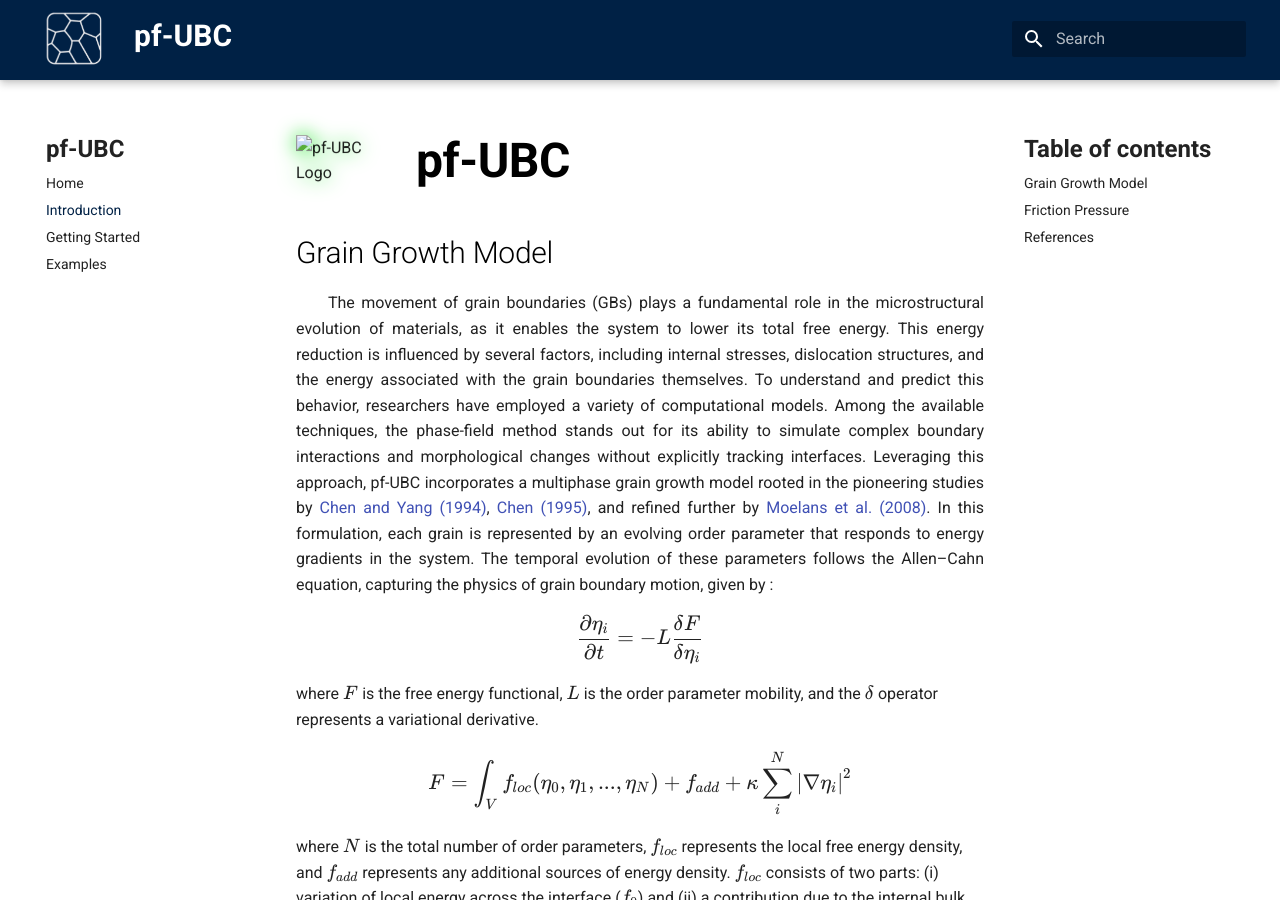
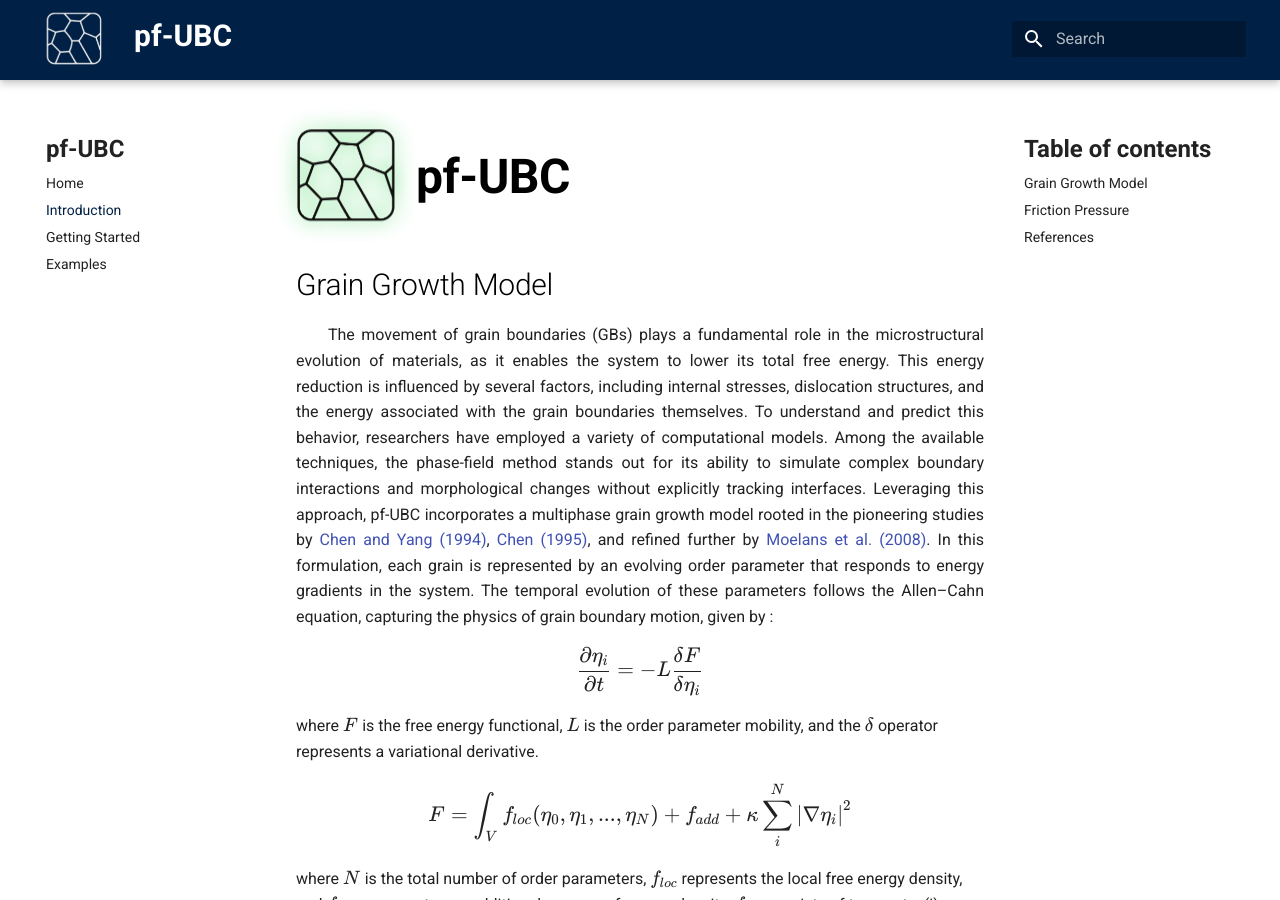
Before and after one commit to ashishdhole/pf-UBC, an MkDocs documentation site: the page built from docs/introduction.md, in a window 1280 px wide and 900 px high. Built offline with MkDocs 1.6.1 and Material for MkDocs 9.7.7, drawn with Linux system fonts in a browser that asks for light colours.

Commit message:
Update introduction.md

```diff
--- a/docs/introduction.md
+++ b/docs/introduction.md
@@ -1,5 +1,5 @@
 <div style="display: flex; align-items: center; gap: 20px; justify-content: left;">
-  <img src="images/logo.png" alt="pf-UBC Logo" class="float-glow-img" width="100">
+  <img src="../images/logo.png" alt="pf-UBC Logo" class="float-glow-img" width="100">
   <h1 style="margin: 0; font-size: 3em; color: #000000; font-weight: bold;">pf-UBC</h1>
 </div>
 
```
